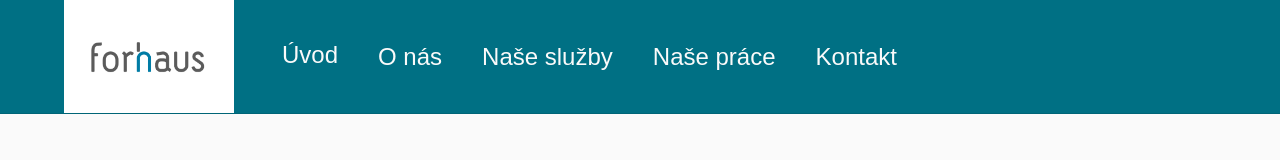
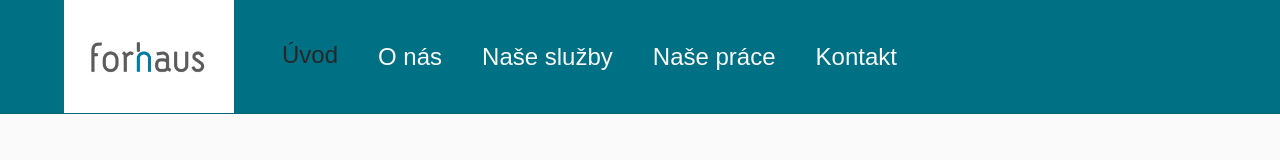
Before and after one commit to N0L1CZE/Company-Website, a Next.js app: page / in a window 1280 px wide. In both pictures the pointer is over the link "Úvod". Shown: the top 160 px of the page. Built offline with nearby package versions, Linux system fonts and the light colour scheme.

Commit message:
another one

```diff
--- a/app/components/Header/header.module.css
+++ b/app/components/Header/header.module.css
@@ -69,7 +69,7 @@
   text-align: left;
 }
 .navLink:hover {
-  color: var(--color-blue);
+  color: var(--color-black);
   transform: translateY(-2px);
 }
 
```
